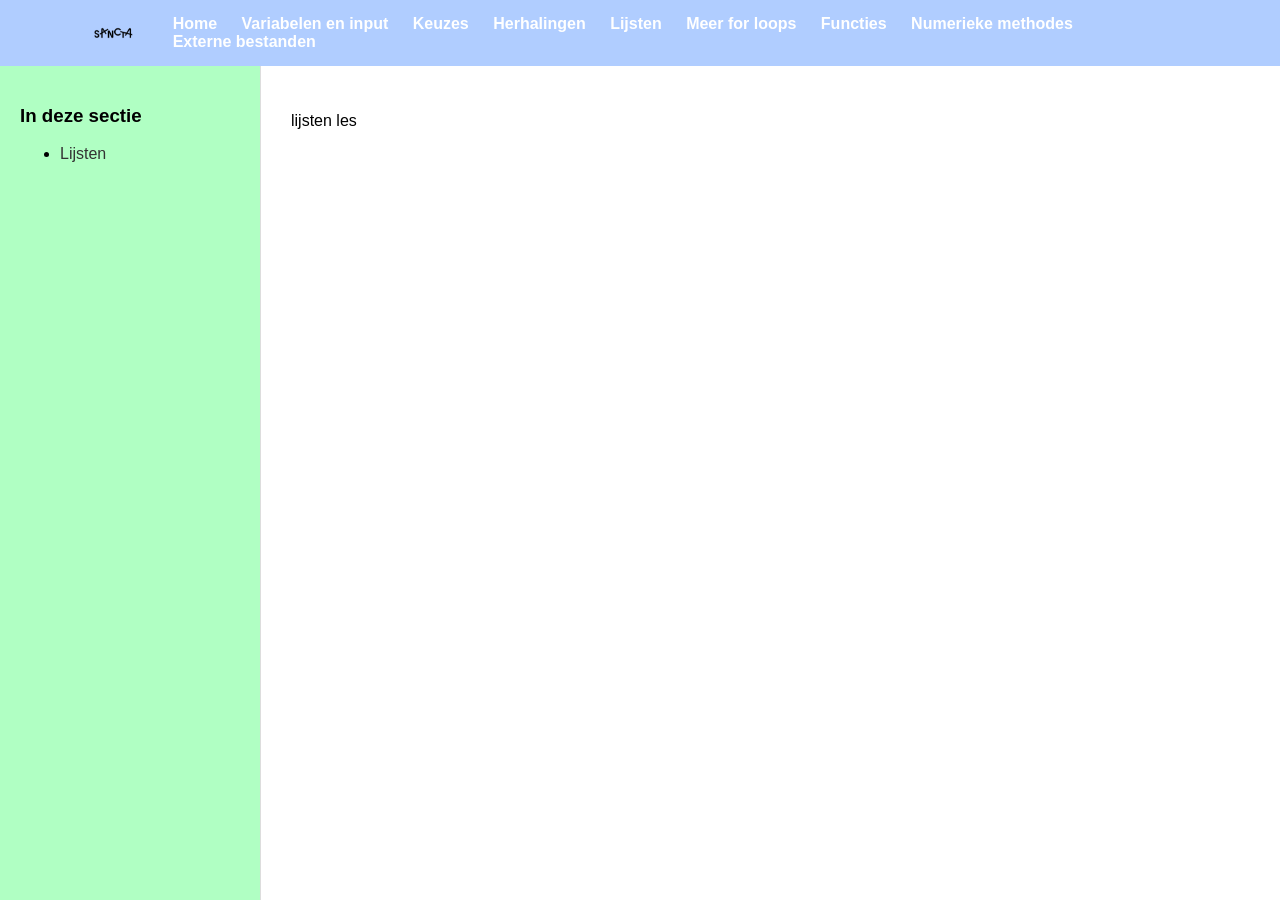
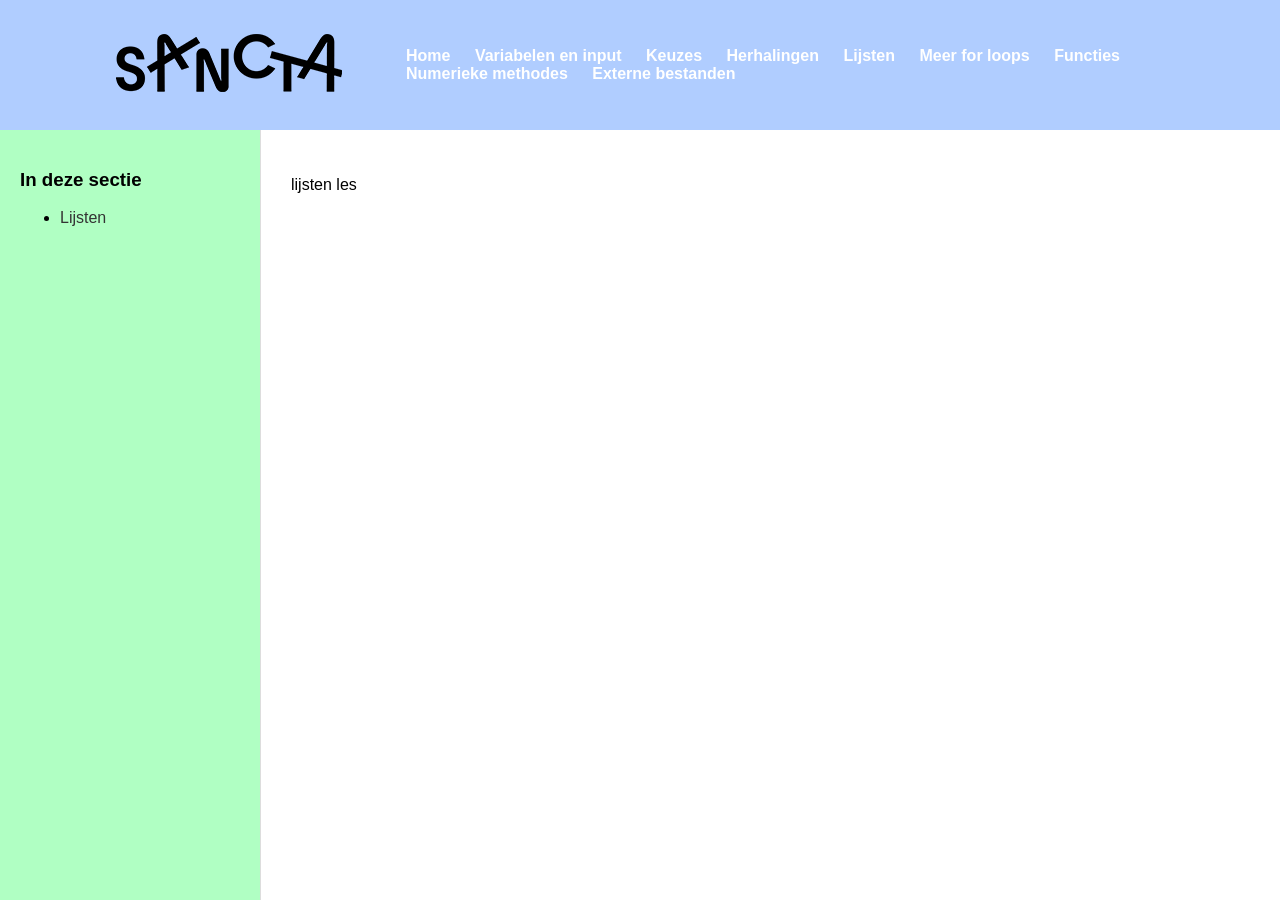
Before and after one commit to milanvandeput/milanvandeput.github.io, a Jekyll site: the page built from Lijsten/index.md, in a window 1280 px wide. Built offline with Jekyll 4.4.1, drawn with Linux system fonts in a browser that asks for light colours.

Commit message:
Update syntax.css

```diff
--- a/assets/css/syntax.css
+++ b/assets/css/syntax.css
@@ -49,36 +49,9 @@
   background: #b0cdff;
   color: white;
   padding: 10px 15px;
-
-  /* Nieuw: hou logo en menu op één lijn in de balk */
-  display: flex;
-  align-items: center;
-  justify-content: space-between;
-  gap: 16px;
 }
 
-nav.topbar .brand {               /* jouw link die het logo bevat */
-  display: inline-flex;
-  align-items: center;
-  text-decoration: none;
-  color: inherit;
-  gap: 10px;
-}
 
-nav.topbar img.brand-logo {
-  height: 16px;                   /* pas grootte aan naar wens */
-  width: auto;
-  display: block;
-}
-
-nav.topbar .menu a {
-  color: white;
-  margin-right: 20px;
-  text-decoration: none;
-  font-weight: bold;
-  white-space: nowrap;
-}
-nav.topbar .menu a:last-child { margin-right: 0; }
 
 .topbar-inner {
   display: flex;
```
